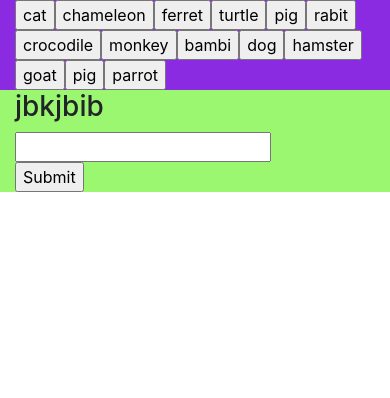
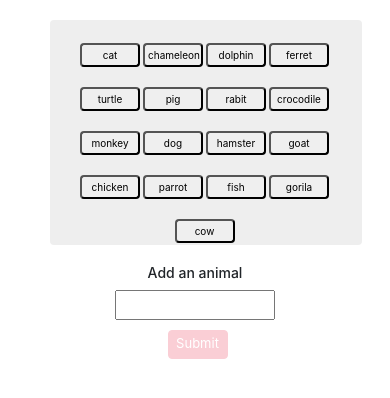
Before and after one commit to Marciagzq/GIPHY, a plain HTML site: page index.html in a window 390 px wide. Drawn offline with nearby package versions, Linux system fonts and the light colour scheme.

Commit message:
Add description on README file. add coments on my code to be easier to read. Add the last details for 'Responsiveness' website.

```diff
--- a/index.html
+++ b/index.html
@@ -12,30 +12,156 @@
 
     <style>
         .container {
-            background-color: pink;
+            background-color: #ffffff;
         }
 
-        .col-lg-12 {
-            background-color: blueviolet;
+        .col-sm-12 {
+            background-color: rgb(238, 238, 238);
+            margin-bottom: 40px;
         }
 
-        .col-md-8 {
-            background-color: rgb(62, 89, 189);
+        .defined-button-new,
+        .defined-button {
+            font-size: 16px;
+            margin-top: 20px;
+            margin-right: 5px;
+            border-radius: 4px;
+            text-align: center;
+            padding: 3px;
+            padding-bottom: 5px;
+            width: 100px;
+            height: 20%;
         }
 
         .col-md-4 {
-            background-color: rgb(155, 247, 112);
+            background-color: rgb(240, 240, 240);
+            margin-top: 20px;
+            height: 180px;
+            padding-top: 35px;
+            border-radius: 5px;
         }
 
         .searchresult {
             display: inline-block;
-            background-color: cyan;
-            text-align: center;
-            width: 120px;
+            background-color: rgb(255, 255, 255);
+            text-align: left;
+            font-size: 16px;
+            width: 250px;
             height: 250px;
             float: left;
             margin: 5px;
+            margin-bottom: 10px;
+            margin-right: 20px;
+            padding: 30px;
+            cursor: grab;
+            color:rgb(235, 148, 241);
+        }
 
+        #input-add {
+            font-size: 18px;
+        }
+
+        #submit-button {
+            font-size: 16px;
+            margin-top: 10px;
+            border-radius: 4px;
+            text-align: center;
+            padding: 3px;
+            padding-bottom: 5px;
+            width: 100px;
+            color:#ffffff;
+            background-color: rgb(250, 206, 213);
+            border-color: rgb(250, 206, 213);
+        }
+
+        .btn {
+            margin-left: 10px;
+            font-size: 16px;
+            margin-top: 20px;
+            margin-right: 5px;
+            padding-bottom: 5px;
+            width: 100px;
+        }
+
+        .my-favs-gifs {
+            margin-top: 40px;
+            border: 1px solid;
+            border-radius: 3px;
+            padding: 5px;
+            height: 200px;
+        }
+        .empty{
+            display: inline-block;
+        }
+        .hold{
+            border: solid 4px;
+        }
+        .hovered{
+            border-style: dashed 1px pink;
+        }
+        .invisible{
+            display:none;
+        }
+        .fill{
+            position: relative;
+
+        }
+
+        @media only screen and (max-width: 800px) {
+
+            .defined-button-new,
+            .defined-button {
+                font-size: 14px;
+                margin-right: 3px;
+                padding-bottom: 2px;
+                width: 80px;
+            }
+
+            #submit-button {
+                font-size: 13px;
+                width: 80px;
+            }
+
+            #input-add {
+                font-size: 14px;
+            }
+
+            #button-added {
+                width: 120px;
+            }
+
+        }
+
+        @media only screen and (max-width: 580px) {
+
+            .defined-button-new,
+            .defined-button {
+                font-size: 10px;
+                margin-right: 3px;
+                padding-bottom: 2px;
+                width: 60px;
+            }
+
+            .col-sm-12 {
+                width: 80%;
+                text-align: center;
+                margin-left: 50px;
+            }
+
+            #submit-button {
+                font-size: 13px;
+                width: 60px;
+                text-align: center;
+            }
+
+            #button-added {
+                width: 160px;
+            }
+
+            #div-submit {
+                margin-top: -20px;
+                text-align: center;
+            }
         }
     </style>
 </head>
@@ -44,26 +170,28 @@
 
     <div class='container'>
         <div class='row'>
-            <div class='col-lg-12'>
+            <div class='col-sm-12 col-lg-12'>
 
             </div>
         </div>
 
         <div class='row'>
-            <div class='col-md-8' id='gif-container'>
+            <div id="div-submit" class='col-sm-3 col-md-3 col-lg-3'>
+                <h3 id='input-add'>Add an animal</h3>
+                <input type='text' id='button-added'><br>
+                <input type='submit' value='Submit' id='submit-button' class="btn btn-primary">
+
+                <div class="my-favs-div" class="col-lg-12">
+                    <div class="empty"></div>
+                </div>
+            </div>
+            <div class='col-sm-9 col-md-9 col-lg-9' id='gif-container'>
+            </div>
 
 
-            </div>
 
-            <div class='col-md-4'>
-                <h3 id='input-add'>jbkjbib</h3>
-                <input type='text' id='button-added'><br>
-                <input type='submit' value='Submit' id='submit-button'>
-            </div>
-        </div>
-    </div>
 
-    <script type='text/javascript' src='logic.js'></script>
+            <script type='text/javascript' src='logic.js'></script>
 
 </body>
 
--- a/logic.js
+++ b/logic.js
@@ -1,103 +1,105 @@
-
-var topics = ['cat', 'chameleon', 'ferret', 'turtle', 'pig', 'rabit','crocodile', 'monkey', 'bambi', 'dog', 'hamster', 'goat', 'pig', 'parrot'];
+// Global arrays and variables defined to call them later;
+// Array of strings we will define as buttons later.
+var topics = ['cat', 'chameleon', 'dolphin', 'ferret', 'turtle', 'pig', 'rabit', 'crocodile', 'monkey', 'dog', 'hamster', 'goat', 'chicken', 'parrot', 'fish', 'gorila', 'cow'];
 var newtopicss = "";
 var currentsearch = []
 var previoustopic = ""
 var offset = 0;
 
-function selectedButton(animal, limitNumber){
+function selectedButton(animal, limitNumber) {
 
+    //This code asures the user to grab 10 items more on each click to the same,
     var add = false;
-    if(previoustopic == animal){
+    if (previoustopic == animal) {
         offset += 10
     }
-    else{
-        $( ".searchresult" ).remove();
+    else {
+        $(".searchresult").remove();
         previoustopic = animal;
         offset = 0
     }
 
-    // this function would grab the information thru the API
-    // It has the parameters defined
-    var queryURL = ("http://api.giphy.com/v1/gifs/search?q=" + animal + "&api_key=WmLVICCu0jxWYPKpqx7o5w3ubZu2Wbp1&limit=" + limitNumber + "&offset="+ offset);
+    // this function would grab the information from an existing API
+    // It has the parameters defined to search for an specific information.
+    var queryURL = ("http://api.giphy.com/v1/gifs/search?q=" + animal + "&api_key=WmLVICCu0jxWYPKpqx7o5w3ubZu2Wbp1&limit=" + limitNumber + "&offset=" + offset);
     $.ajax({
         url: queryURL,
         method: "GET"
-    }).then(function(response){
-       console.log(response);
+    }).then(function (response) {
+        console.log(response);
 
         previoustopic = animal;
         var responselist = response.data;
         currentsearch = responselist;
 
-        for (var i = 0; i < responselist.length; i++){
+        for (var i = 0; i < responselist.length; i++) {
             responselist[i].still = true;
             var rating = (responselist[i].rating);
             var title = responselist[i].title;
             var mp4 = (responselist[i].images.downsized_still.url);
-            var gifCont = $("<div listindex='"+i+"' still='true' class='searchresult'><h5 class='rating'>"+ rating +"</h5><img width='100px' height='100px' class='mp4' src='"+mp4+"'><p class='rating' >"+ title +"</p></div>")
+            var gifCont = $("<div listindex='" + i + "' still='true' class='searchresult fill'><h5 class='rating'>" + rating + "</h5><img width='200px' height='200px' class='mp4' draggable='true' src='" + mp4 + "'><p class='rating' >" + title + "</p></div>")
             $("#gif-container").append(gifCont);
         }
+
     });
-
 };
 
-function newButton(value){
+// This function will create a new button append to our original array of buttons
+// also will avoid the user to repeat the animal
+function newButton(value) {
     var found = false;
-    for (var i = 0; i < topics.length; i++){
-        if (topics[i] === value){
+    for (var i = 0; i < topics.length; i++) {
+        if (topics[i] === value) {
             found = true;
         }
     }
-
-    if(found){
+    if (found) {
         alert("Repeated Animal");
     }
-    else{
+    else if (value == false) {
+        alert("Oops! you should add an Animal");
+    }
+    else {
         topics.push(value);
-        var addedButton = $("<input type='button' class='defined-button' value='" + value +"'></input>");
-        $(".col-lg-12").append(addedButton);
+        var addedButton = $("<input type='button'class='defined-button' value='" + value + "'></input>");
+        $(".col-sm-12").append(addedButton);
     }
 }
 
+//
+$(document).ready(function () {
 
-//
-$( document ).ready(function() {
-
-    $('.col-lg-12').on('click', '.defined-button', function() {
+    $('.col-sm-12').on('click', '.defined-button', function () {
         var button = $(this).val();
         selectedButton(button, 10);
     });
 
-    $('#gif-container').on('click', '.searchresult', function() {
+    $('#gif-container').on('click', '.searchresult', function () {
 
         var index = $(this).attr("listindex");
         var newurl = currentsearch[index].images.preview_gif.url;
         var oldurl = currentsearch[index].images.downsized_still.url;
         var still = currentsearch[index].still;
-        if(still){
+        if (still) {
             $(this).children("img").attr("src", newurl)
             currentsearch[index].still = false
         }
-        else{
+        else {
             $(this).children("img").attr("src", oldurl)
             currentsearch[index].still = true
         }
     });
 
-
-   for (var i = 0; i < topics.length; i++){
+    //I created this function to add and append the new buttons
+    for (var i = 0; i < topics.length; i++) {
         var temp = topics[i];
 
-        var button = $("<input type='button' class='defined-button' value='" + temp +"'></input>");
-        $(".col-lg-12").append(button);
-   }
+        var button = $("<input type='button' class='defined-button' value='" + temp + "'></input>");
+        $(".col-sm-12").append(button).addClass('defined-button-new');
+    }
 
-    $("#submit-button").click(function(){
-       var inputVal = $("#button-added").val();
+    $("#submit-button").click(function () {
+        var inputVal = $("#button-added").val();
         newButton(inputVal);
-
     });
-
-
 });
```
Also changed, not shown: 1 other file.
